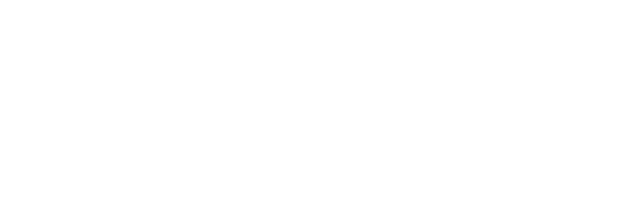
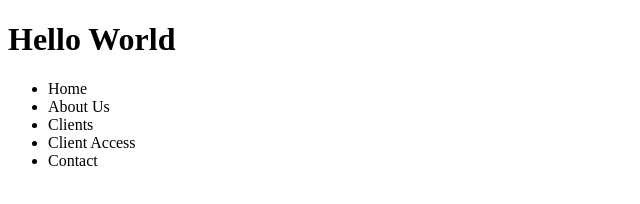
Before and after one commit to cbtownes/cbtownes.github.io, a plain HTML site: page index.html in a window 1280 px wide. Shown: the whole page, without its empty margins (0-640 px from the left). Drawn offline with Linux system fonts and the light colour scheme.

Commit message:
Testing
Nav and Hello World

```diff
--- a/index.html
+++ b/index.html
@@ -6,5 +6,19 @@
 </head>
 
 <body>
+
+
+<h1> Hello World</h1>
+  <ul>
+    <li>Home</li>
+    <li>About Us</li>
+    <li>Clients</li>
+    <li>Client Access</li>
+    <li>Contact</li>
+  </ul>
+
+
+
+
 </body>
 </html>
```
